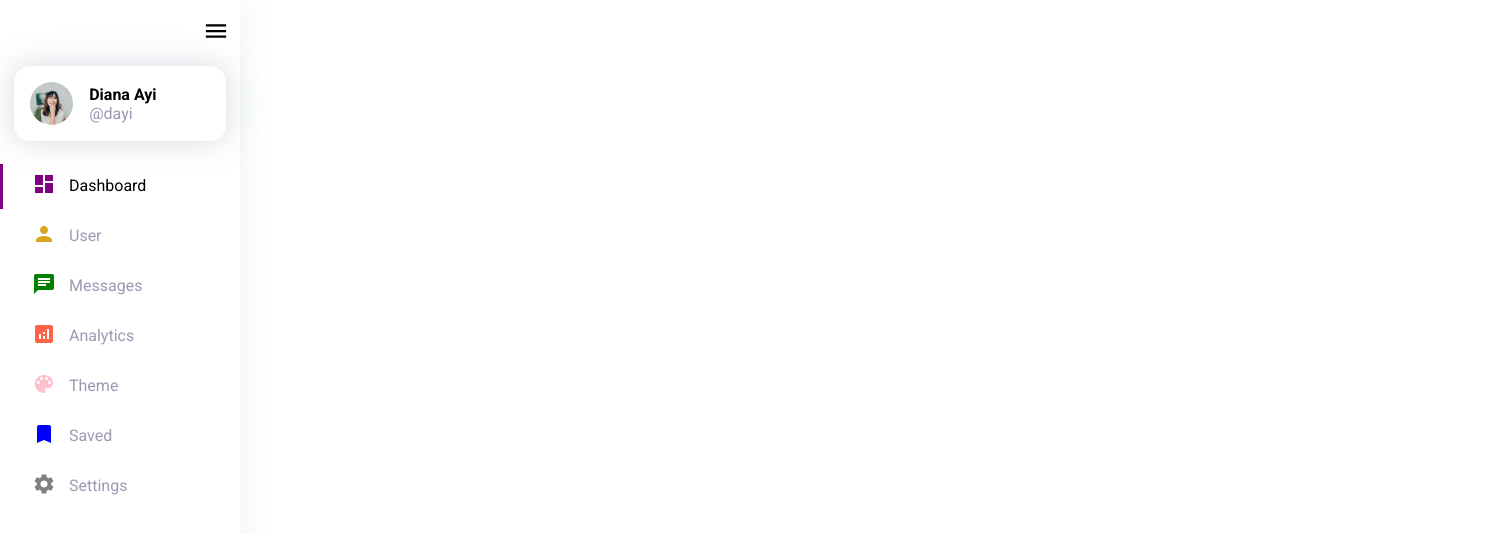
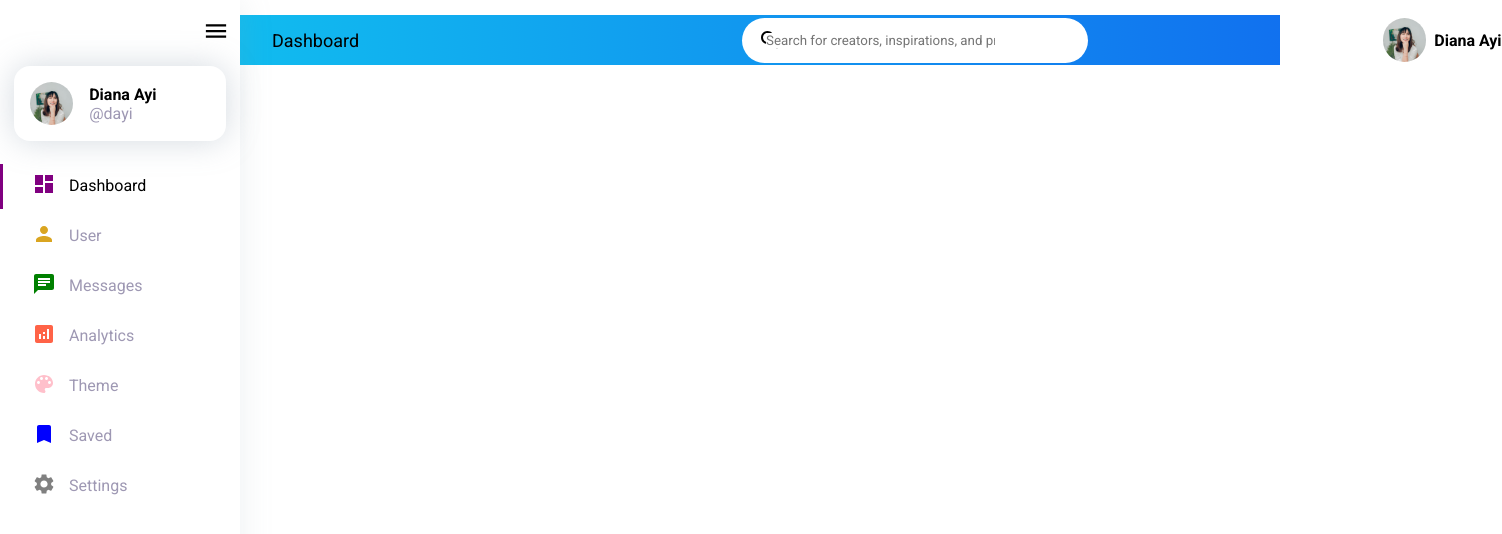
Before and after one commit to jpzambranoleon/jsx-template-prototype, a React (Create React App) app: page / in a window 1280 px wide. Shown: the top 534 px of the page, 1502 px wide, since content can reach past the window. Built offline with nearby package versions, Linux system fonts and the light colour scheme.

Commit message:
updated files

```diff
--- a/src/components/navbar/Navbar.jsx
+++ b/src/components/navbar/Navbar.jsx
@@ -1,10 +1,25 @@
+import SearchIcon from '@mui/icons-material/Search';
 import "./navbar.css"
 
 function Navbar() {
     return (
         <div className="navbar">
-            <div className="searchbar">
-                <input type="search" placeholder="Search for creators, inspirations, and projects" />
+            <div className="navbar-left">
+                <span className="navbar-link">Dashboard</span>
+            </div>
+            <div className="navbar-center">
+                <div className="searchbar">
+                    <SearchIcon />
+                    <input type="search" placeholder="Search for creators, inspirations, and projects" className="search-input" />
+                </div>
+            </div>
+            <div className="navbar-right">
+                <div className="navbar-profile-photo">
+                    <img src="/assets/person/diana.jpg" alt="" />
+                </div>
+                <span className="username">
+                    <h4>Diana Ayi</h4>
+                </span>
             </div>
         </div>
     )
--- a/src/components/navbar/navbar.css
+++ b/src/components/navbar/navbar.css
@@ -0,0 +1,66 @@
+.navbar {
+    height: 50px;
+    width: 100%;
+    background: linear-gradient(87deg,#11cdef,#1171ef)!important;
+    display: flex;
+    align-items: center;
+    position: absolute;
+    top: 15px;
+}
+
+.navbar-left {
+    position: relative;
+    left: 15rem;
+}
+
+.navbar-link {
+    position: relative;
+    left: 2rem;
+    font-size: 18px;
+    cursor: pointer;
+}
+
+.searchbar {
+    width: 27vw;
+    height: 45px;
+    top: 2.5px;
+    background-color: white;
+    border-radius: 2rem;
+    display: flex;
+    align-items: center;
+    padding: 0.6rem 1rem;
+    position: absolute;
+    right: 12rem;
+    justify-content: space-between;
+}
+
+.search-input {
+    border: none;
+    width: 70%;
+    position: absolute;
+    right: 5rem;
+}
+
+.search-input:focus {
+    outline: none;
+}
+
+
+.navbar-right {
+    position: relative;
+    left: 81rem;
+    align-items: center;
+    display: flex;
+}
+
+.navbar-profile-photo {
+    width: 2.7rem;
+    aspect-ratio: 1/1;
+    border-radius: 50%;
+    overflow: hidden;
+}
+
+.username {
+    position: relative;
+    left: 0.5rem;
+}
--- a/src/pages/home/Home.jsx
+++ b/src/pages/home/Home.jsx
@@ -1,12 +1,12 @@
+import Sidebar from "../../components/sidebar/Sidebar";
 import Navbar from "../../components/navbar/Navbar";
-import Sidebar from "../../components/sidebar/Sidebar";
 
 function Home() {
     return (
         <>
-            <div>
+            <Navbar />
+            <div className="home-container">
                 <Sidebar />
-                <Navbar />
             </div>
         </>
     );
--- a/src/pages/home/home.css
+++ b/src/pages/home/home.css
@@ -1,4 +1,4 @@
-.homeContainer {
+.home-container {
     display: flex;
     width: 100%;
 }
```
